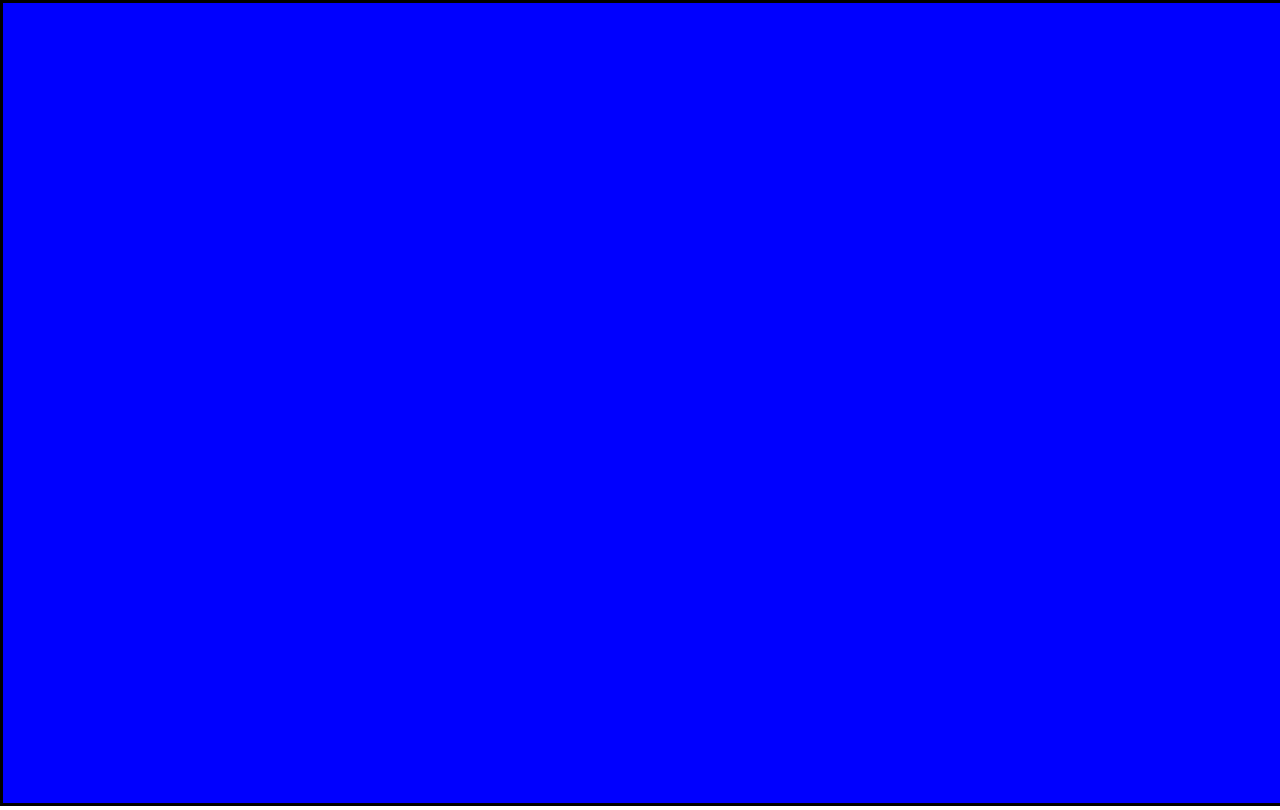
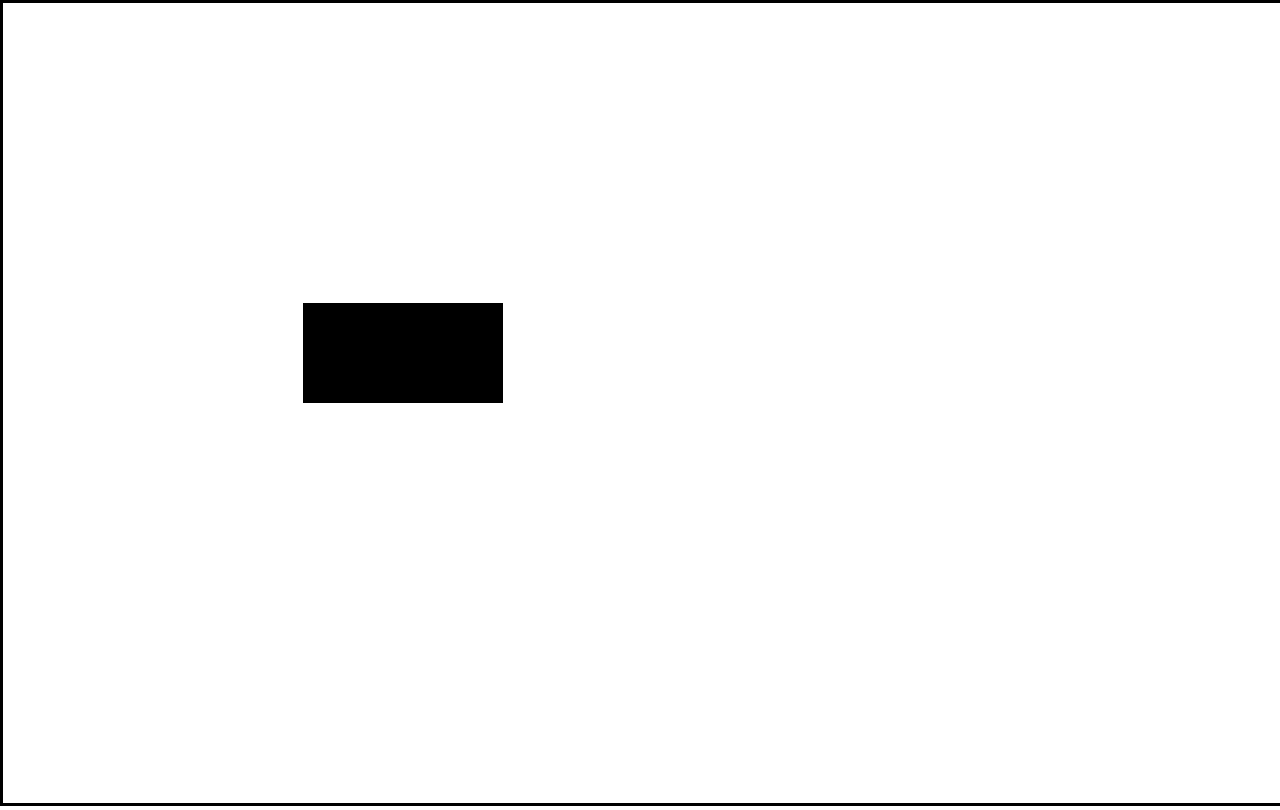
Before and after one commit to TheBarronReportCodes/FootballSimulator, a plain HTML site: page index.html in a window 1280 px wide. Drawn offline with Linux system fonts and the light colour scheme.

Commit message:
testing shapes

```diff
--- a/canvas.js
+++ b/canvas.js
@@ -2,4 +2,8 @@ var canvas = document.querySelector("canvas");
 
 canvas.width = window.innerWidth;
 canvas.height = window.innerHeight;
+
+var shapes = canvas.getContext("2d");
+shapes.fillRect(300, 300, 200, 100);
+
 console.log(canvas);
--- a/index.html
+++ b/index.html
@@ -6,7 +6,6 @@
     <style>
       canvas {
         border: 3px solid black;
-        background-color: blue;
       }
       body {
         margin: 0;
```
